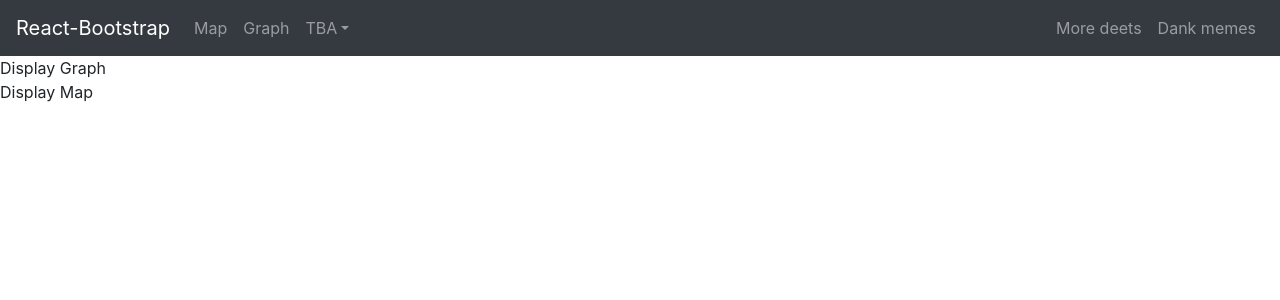
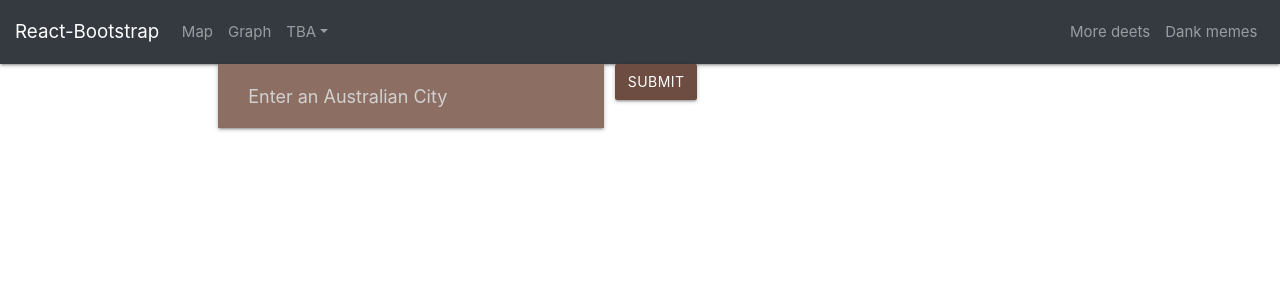
Before and after one commit to ErunaM/AWS-Full-Stack-Assignment, a React (Create React App) app in the folder client/: page /Graph in a window 1280 px wide. Shown: the top 300 px of the page. Built offline with nearby package versions, Linux system fonts and the light colour scheme.

Commit message:
Search Bar and redux form working with reducers

```diff
--- a/client/package.json
+++ b/client/package.json
@@ -7,6 +7,7 @@
     "bootstrap": "^4.3.1",
     "css-loader": "^3.2.0",
     "http-proxy-middleware": "^0.19.1",
+    "materialize-css": "^1.0.0-rc.2",
     "react": "^16.9.0",
     "react-bootstrap": "^1.0.0-beta.12",
     "react-dom": "^16.9.0",
@@ -14,6 +15,7 @@
     "react-router-dom": "^5.0.1",
     "react-scripts": "3.1.1",
     "redux": "^4.0.4",
+    "redux-form": "^8.2.6",
     "redux-thunk": "^2.3.0",
     "style-loader": "^1.0.0"
   },
--- a/client/src/actions/index.js
+++ b/client/src/actions/index.js
@@ -1,7 +1,7 @@
 import axios from 'axios';
 import { FETCH_SILO } from './types';
 
-export const fetchCitys = values => async dispatch => {
+export const fetchData = values => async dispatch => {
     const res = await axios.post('/api/silo', values);
 
     dispatch({ type: FETCH_SILO, payload: res.data});
--- a/client/src/components/App.js
+++ b/client/src/components/App.js
@@ -15,7 +15,6 @@ class App extends Component {
           <BrowserRouter className="container">
 						<Route exact path="/" component={Map} />
 						<Route exact path="/Graph" component={Graph} />
-						<Route path="/*" component={Map} />
 				</BrowserRouter>
       </div>
 		);
--- a/client/src/components/Graph.js
+++ b/client/src/components/Graph.js
@@ -1,13 +1,43 @@
-import React,{ Component } from 'react';
+import React, { Component } from 'react';
+import { reduxForm, Field } from 'redux-form';
+import * as actions from '../actions';
+import { connect } from 'react-redux';
 
-export default class Graph extends Component {
+import SearchBar from './SearchBar';
 
-  render(){
-    return(
-      <div>
-      Display Graph
-      </div>
-    );
-  }
+class Graph extends Component {
+	render() {
+		return (
+			<div className="container">
+				<div className="row">
 
+					<form
+						onSubmit={
+              this.props.handleSubmit(values => {
+                console.log(values);
+              })
+            }
+					>
+						<Field type="" name="searchbar" component={SearchBar} />
+						<button
+							className="col s2 btn waves-effect waves-light brown darken-1 right"
+							type="submit"
+							name="action"
+						>
+							Submit
+							<i className="material-icons right">send</i>
+						</button>
+					</form>
+				</div>
+			</div>
+		);
+	}
 }
+
+Graph = reduxForm({
+	form: 'Graph'
+})(Graph);
+
+
+
+export default connect(null, actions)(Graph);
--- /dev/null
+++ b/client/src/components/SearchBar.js
@@ -0,0 +1,19 @@
+import React from 'react';
+
+export default ({ input }) => {
+
+  return(
+    <div className="col s10">
+			<nav>
+				<div className="nav-wrapper">
+					<div className="input-field brown lighten-1">
+						<input {...input} placeholder="Enter an Australian City" />
+						<label className="label-icon" htmlFor="search">
+
+						</label>
+
+					</div>
+				</div>
+			</nav>
+		</div>);
+};
--- a/client/src/index.js
+++ b/client/src/index.js
@@ -4,6 +4,7 @@ import { createStore, applyMiddleware } from 'redux';
 import { Provider } from 'react-redux';
 import reduxThunk from 'redux-thunk';
 import reducers from './reducers';
+import 'materialize-css/dist/css/materialize.css';
 
 
 import App from './components/App';
--- a/client/src/reducers/index.js
+++ b/client/src/reducers/index.js
@@ -1,6 +1,9 @@
 import { combineReducers } from 'redux';
 import siloReducer from './siloReducer';
+import { reducer as reduxForm } from 'redux-form';
 
 export default combineReducers({
+	form: reduxForm,
 	siloData: siloReducer
+
 });
```
Also changed, not shown: 1 other file (tests, documents, lock files or other folders).
